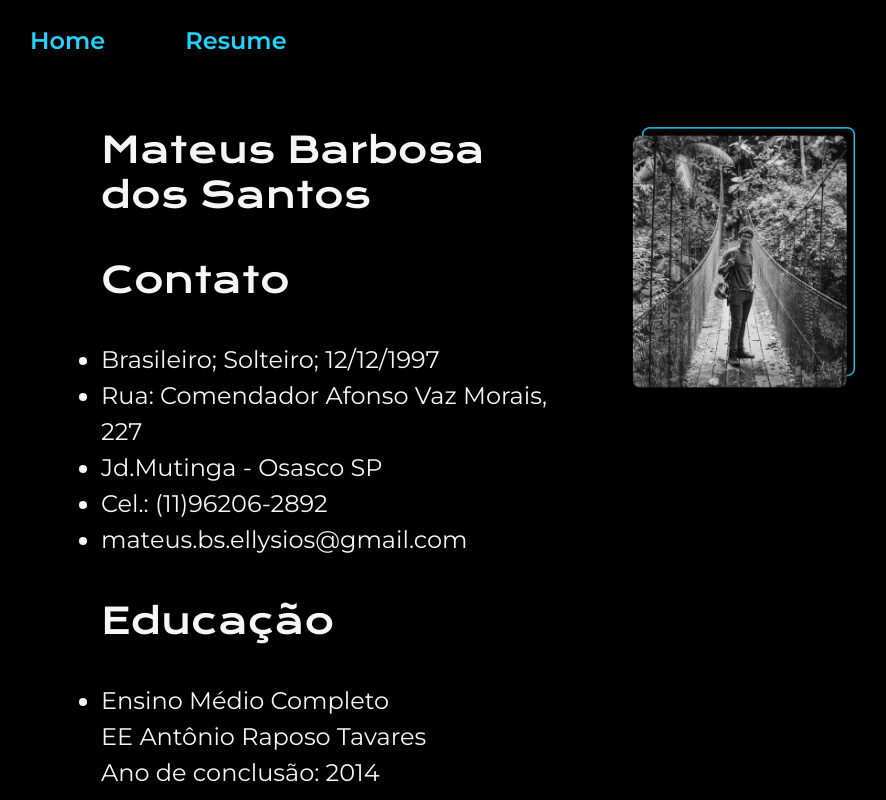
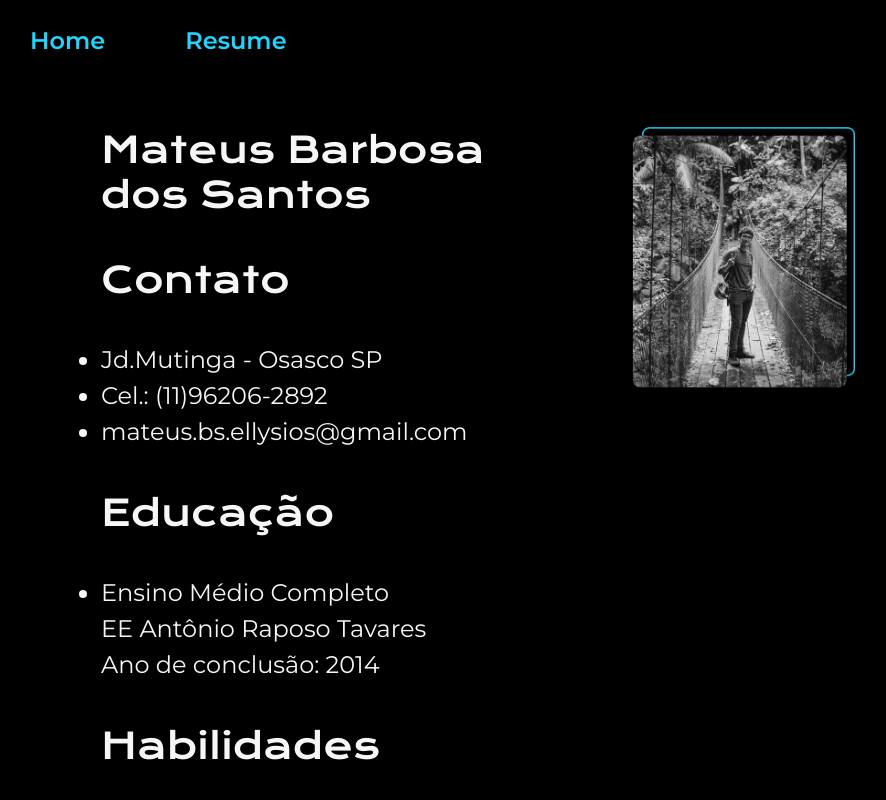
Before and after one commit to Ellysios/portfolio, a plain HTML site: page resume.html in a window 1280 px wide. Shown: the top 800 px of the page, without its empty margins (162-1048 px from the left). Drawn offline with nearby package versions, Linux system fonts and the light colour scheme.

Commit message:
Update resume.html

```diff
--- a/resume.html
+++ b/resume.html
@@ -20,8 +20,6 @@
             <h1 class="presentation__text__title">Mateus Barbosa dos Santos</h1>
             <h2 class="presentation__text__title">Contato</h2>
             <ul class="presentation__text__paragraph">
-                <li class="presentation__text__paragraph">Brasileiro; Solteiro; 12/12/1997</li>
-                <li class="presentation__text__paragraph">Rua: Comendador Afonso Vaz Morais, 227</li>
                 <li class="presentation__text__paragraph">Jd.Mutinga - Osasco SP</li>
                 <li class="presentation__text__paragraph">Cel.: (11)96206-2892</li>
                 <li class="presentation__text__paragraph">mateus.bs.ellysios@gmail.com</li>
```
